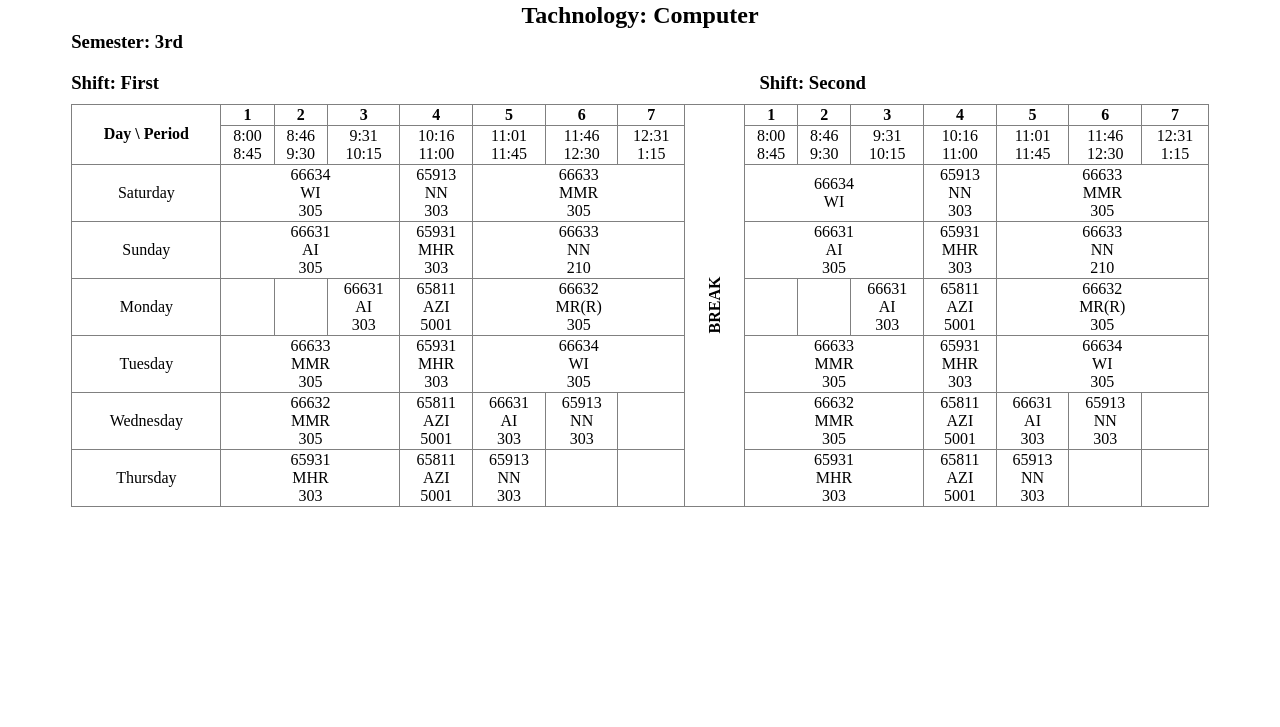
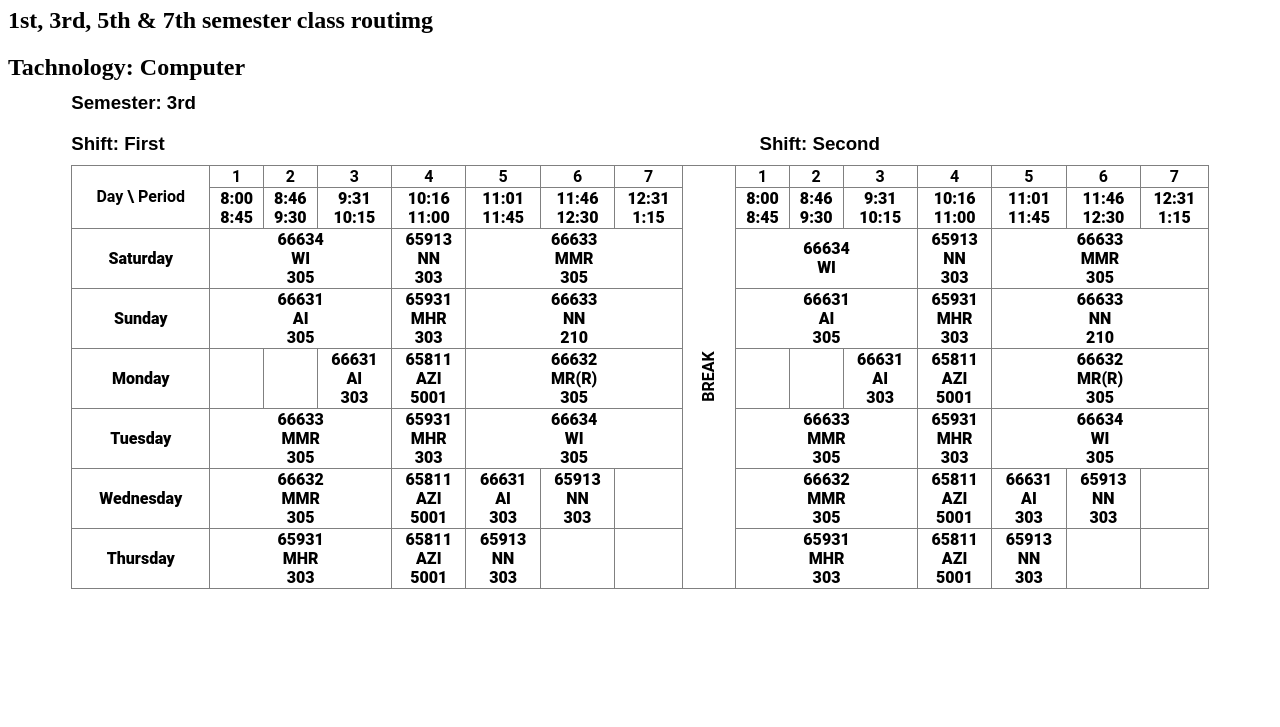
Before and after one commit to MdRahatHasan/class-routing, a plain HTML site: page index.html in a window 1280 px wide. Shown: the part 73-800 px from the top of the page. Drawn offline with Linux system fonts and the light colour scheme.

Commit message:
Update stylesheet_1.css

```diff
--- a/stylesheet_1.css
+++ b/stylesheet_1.css
@@ -1,17 +1,18 @@
-#body{
-    background-color:;
-}
-.toper{
+#toper{
+    font-family: 'Festive', cursive;
     width: 100%;
     text-align: center;
     line-height: 10px;
 }
 #table{
+    font-family: 'Roboto', sans-serif;
+    font-weight: 800;
     text-align: center;
     width: 100%;
     border-collapse: collapse;
 }
 .grid{
+
     display:grid;
     grid-template-columns: repeat(2,1fr);
     justify-items: start;
@@ -20,6 +21,7 @@
     margin-left:21%;
 }
 .rg{
+    font-family: sans-serif;
     line-height: 4px;
 }
 .break{
```
